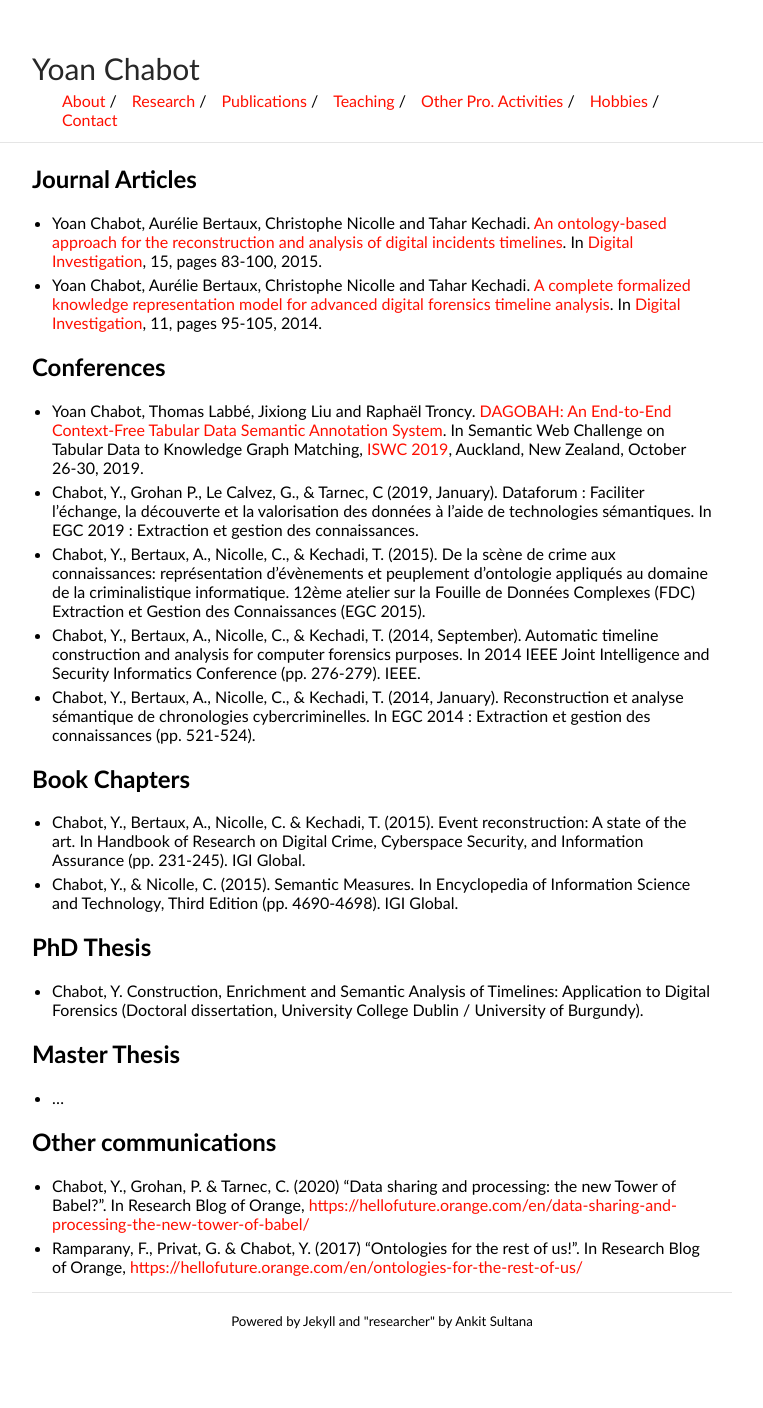
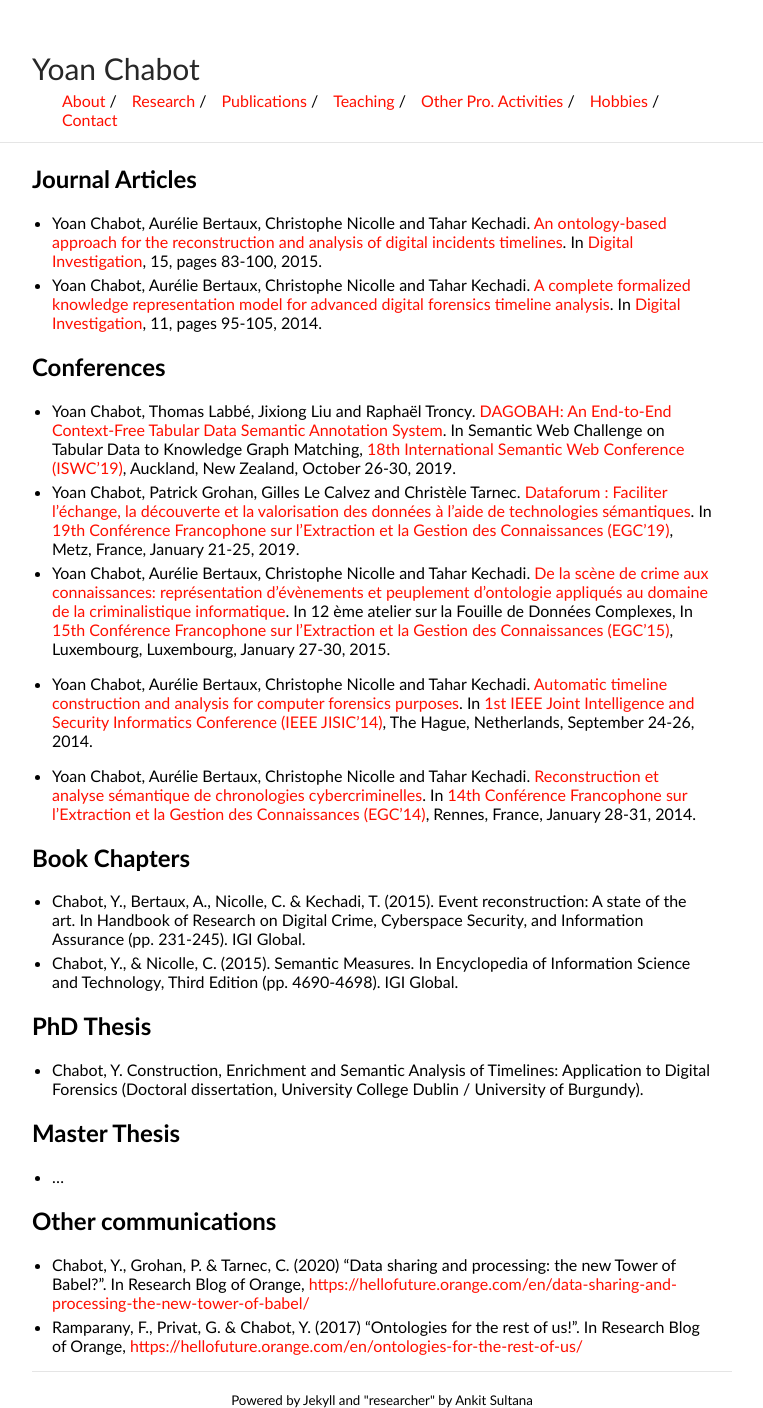
Before and after one commit to yoanchabot/yoanchabot.github.io, a Jekyll site: the page built from publications.md, in a window 1280 px wide. Shown: the whole page, without its empty margins (258-1021 px from the left). Built offline with Jekyll 4.4.1, drawn with Linux system fonts in a browser that asks for light colours; before the commit the page ends 1329 px from its top, so only the background shows below that.

Commit message:
Update publications.md

```diff
--- a/publications.md
+++ b/publications.md
@@ -10,12 +10,12 @@ title: Publications
 
 ## Conferences
 
-* Yoan Chabot, Thomas Labbé, Jixiong Liu and Raphaël Troncy. [DAGOBAH: An End-to-End Context-Free Tabular Data Semantic Annotation System](http://ceur-ws.org/Vol-2553/paper6.pdf). In Semantic Web Challenge on Tabular Data to Knowledge Graph Matching, [ISWC 2019](https://iswc2019.semanticweb.org/), Auckland, New Zealand, October 26-30, 2019.
-* Chabot, Y., Grohan P., Le Calvez, G., & Tarnec, C (2019, January). Dataforum : Faciliter l'échange, la découverte et la valorisation des données à l'aide de technologies sémantiques. In EGC 2019 : Extraction et gestion des connaissances.
-* Chabot, Y., Bertaux, A., Nicolle, C., & Kechadi, T. (2015). De la scène de crime aux connaissances: représentation d’évènements et peuplement d’ontologie appliqués au domaine de la criminalistique informatique. 12ème atelier sur la Fouille de Données Complexes (FDC) Extraction et Gestion des Connaissances (EGC 2015).
-* Chabot, Y., Bertaux, A., Nicolle, C., & Kechadi, T. (2014, September). Automatic timeline construction and analysis for computer forensics purposes. In 2014 IEEE Joint Intelligence and Security Informatics Conference (pp. 276-279). IEEE.
-* Chabot, Y., Bertaux, A., Nicolle, C., & Kechadi, T. (2014, January). Reconstruction et analyse sémantique de chronologies cybercriminelles. In EGC 2014 : Extraction et gestion des connaissances (pp. 521-524).
+* Yoan Chabot, Thomas Labbé, Jixiong Liu and Raphaël Troncy. [DAGOBAH: An End-to-End Context-Free Tabular Data Semantic Annotation System](http://ceur-ws.org/Vol-2553/paper6.pdf). In Semantic Web Challenge on Tabular Data to Knowledge Graph Matching, [18th International Semantic Web Conference (ISWC'19)](https://iswc2019.semanticweb.org/), Auckland, New Zealand, October 26-30, 2019.
+* Yoan Chabot, Patrick Grohan, Gilles Le Calvez and Christèle Tarnec. [Dataforum : Faciliter l'échange, la découverte et la valorisation des données à l'aide de technologies sémantiques](https://editions-rnti.fr/?inprocid=1002529). In [19th Conférence Francophone sur l'Extraction et la Gestion des Connaissances (EGC'19)](https://egc2019.sciencesconf.org/), Metz, France, January 21-25, 2019.
+* Yoan Chabot, Aurélie Bertaux, Christophe Nicolle and Tahar Kechadi. [De la scène de crime aux connaissances: représentation d’évènements et peuplement d’ontologie appliqués au domaine de la criminalistique informatique](https://www.insight-centre.org/sites/default/files/publications/17.212_de_la_scene_de_crime_aux_connaissances_representation_devenements_et_peuplement_dontologie_appliques_au_domaine_de_la_criminalistique_informatique.pdf). In 12 ème atelier sur la Fouille de Données Complexes, In [15th Conférence Francophone sur l'Extraction et la Gestion des Connaissances (EGC'15)](https://www.egc.asso.fr/publications/actes-egc/actes-conference-egc-2015.html), Luxembourg, Luxembourg, January 27-30, 2015.
+* Yoan Chabot, Aurélie Bertaux, Christophe Nicolle and Tahar Kechadi. [Automatic timeline construction and analysis for computer forensics purposes](https://ieeexplore.ieee.org/document/6975591). In [1st IEEE Joint Intelligence and Security Informatics Conference (IEEE JISIC'14)](http://www.eisic.eu/eisic2014/), The Hague, Netherlands, September 24-26, 2014.
 
+* Yoan Chabot, Aurélie Bertaux, Christophe Nicolle and Tahar Kechadi. [Reconstruction et analyse sémantique de chronologies cybercriminelles](https://editions-rnti.fr/?inprocid=1001969). In [14th Conférence Francophone sur l'Extraction et la Gestion des Connaissances (EGC'14)](http://egc2014.irisa.fr/), Rennes, France, January 28-31, 2014.
 
 ## Book Chapters
 
```
